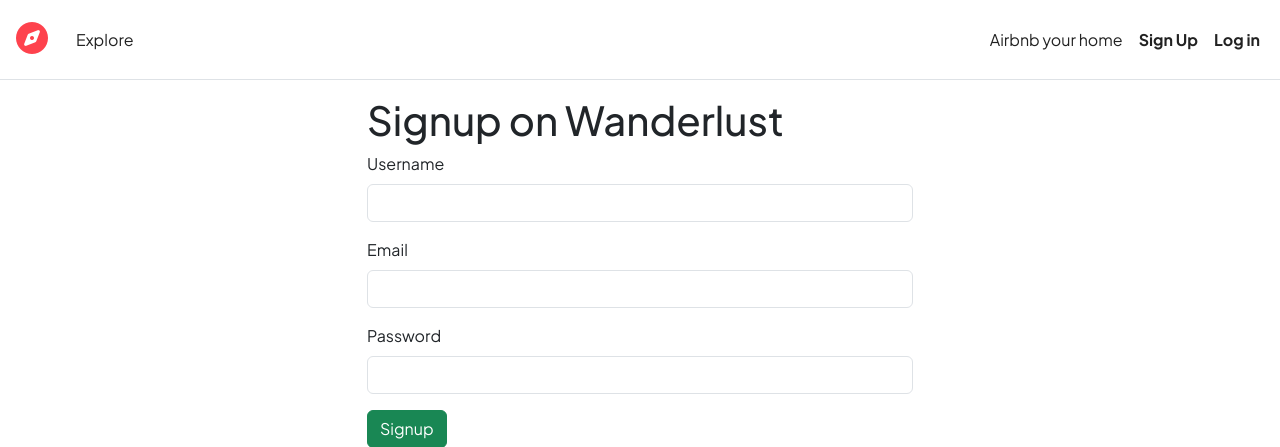
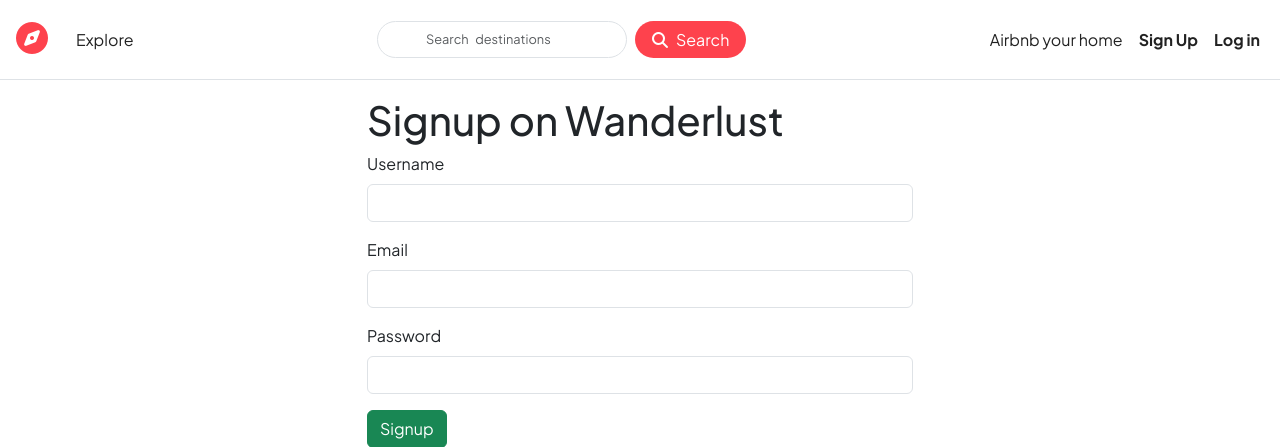
Before and after one commit to Rohan-Saxena644/Big-Project---1, a Node server app: page /signup in a window 1280 px wide. Shown: the top 447 px of the page. Run offline with Node 20, Linux system fonts and the light colour scheme; some libraries are stand-ins or nearby versions.

Commit message:
Finished the project the functionality for the search bar can be added and still a lot of improvements available but now gonna learn to deploy

```diff
--- a/views/includes/navbar.ejs
+++ b/views/includes/navbar.ejs
@@ -1,3 +1,28 @@
+<style>
+  .btn-search{
+    background-color: #fe424d;
+    color: #fff;
+    border-radius: 25px;
+    padding: 0 1rem 0 1rem;
+  }
+
+  .btn-search:hover{
+    background-color: #fe424d;
+    color: #fff;
+  }
+
+  .btn-search i{
+    display: inline;
+    margin-right: 0.5rem;
+  }
+
+  .search-inp{
+    border-radius: 25px;
+    padding: 0.5rem 3rem 0.5rem 3rem;
+    font-size: 0.8rem;
+  }
+</style>
+
 <nav class="navbar navbar-expand-md bg-body-light border-bottom sticky-top">
   <div class="container-fluid">
     <a class="navbar-brand" href="/listings"><i class="fa-solid fa-compass"></i></a>
@@ -7,6 +32,12 @@
     <div class="collapse navbar-collapse" id="navbarNavAltMarkup">
       <div class="navbar-nav">
         <a class="nav-link" href="/listings">Explore</a>
+      </div>
+      <div class="navbar-nav ms-auto">
+        <form class="d-flex" role="search">
+          <input class="form-control me-2 search-inp" type="search" placeholder="Search   destinations" aria-label="Search"/>
+          <button class="btn btn-search" type="submit"><i class="fa-solid fa-magnifying-glass"></i>Search</button>
+        </form>
       </div>
       <div class="navbar-nav ms-auto">
         <a class="nav-link" href="/listings/new">Airbnb your home</a>
```
